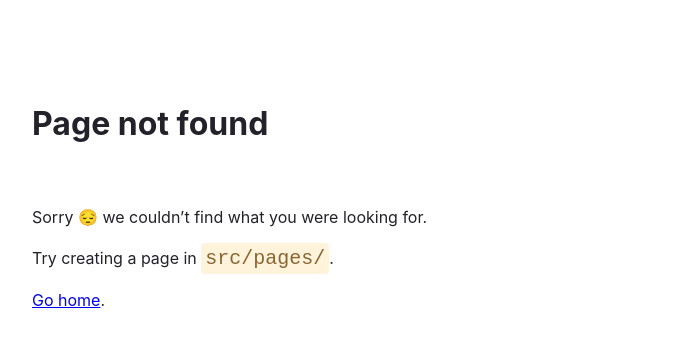
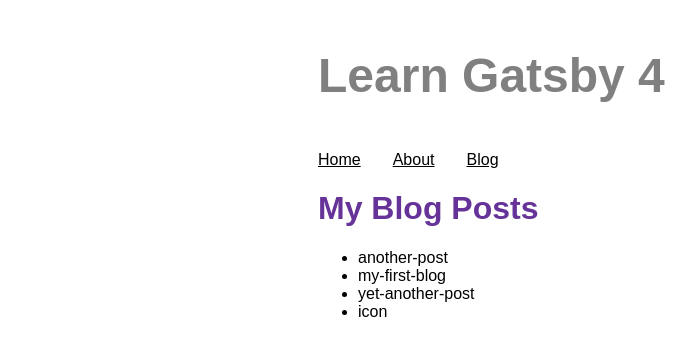
Before and after one commit to EuanGwd-AndDigital/learn-gatsby-4, a Gatsby site: page /blog in a window 1280 px wide. Before the commit this address had no page. Shown: the whole page, without its empty margins (72-768 px from the left). Built offline with nearby package versions, Linux system fonts and the light colour scheme; Gatsby itself is replaced by a stand-in of ours.

Commit message:
add sample files

```diff
--- a/gatsby-config.js
+++ b/gatsby-config.js
@@ -17,5 +17,13 @@ module.exports = {
       },
       __key: 'images',
     },
+    {
+      resolve: 'gatsby-source-filesystem',
+      options: {
+        name: 'blog',
+        path: `${__dirname}/blog`,
+      },
+      __key: 'blog',
+    },
   ],
 };
--- a/src/components/layout.js
+++ b/src/components/layout.js
@@ -26,6 +26,9 @@ const Layout = ({ pageTitle, children }) => {
           </NavLinkItem>
           <NavLinkItem>
             <NavLinkText to="/about">About</NavLinkText>
+          </NavLinkItem>
+          <NavLinkItem>
+            <NavLinkText to="/blog">Blog</NavLinkText>
           </NavLinkItem>
         </NavLinks>
       </nav>
--- /dev/null
+++ b/src/pages/blog.js
@@ -0,0 +1,27 @@
+import React from 'react';
+import { graphql } from 'gatsby';
+import Layout from '../components/layout';
+
+const BlogPage = ({ data }) => {
+  return (
+    <Layout pageTitle="My Blog Posts">
+      <ul>
+        {data.allFile.nodes.map((node) => (
+          <li key={node.name}>{node.name}</li>
+        ))}
+      </ul>
+    </Layout>
+  );
+};
+
+export const query = graphql`
+  query ShowAllFiles {
+    allFile {
+      nodes {
+        name
+      }
+    }
+  }
+`;
+
+export default BlogPage;
```
Also changed, not shown: blog/another-post.mdx (added), blog/my-first-blog.mdx (added), blog/yet-another-post.mdx (added), 1 other file.
